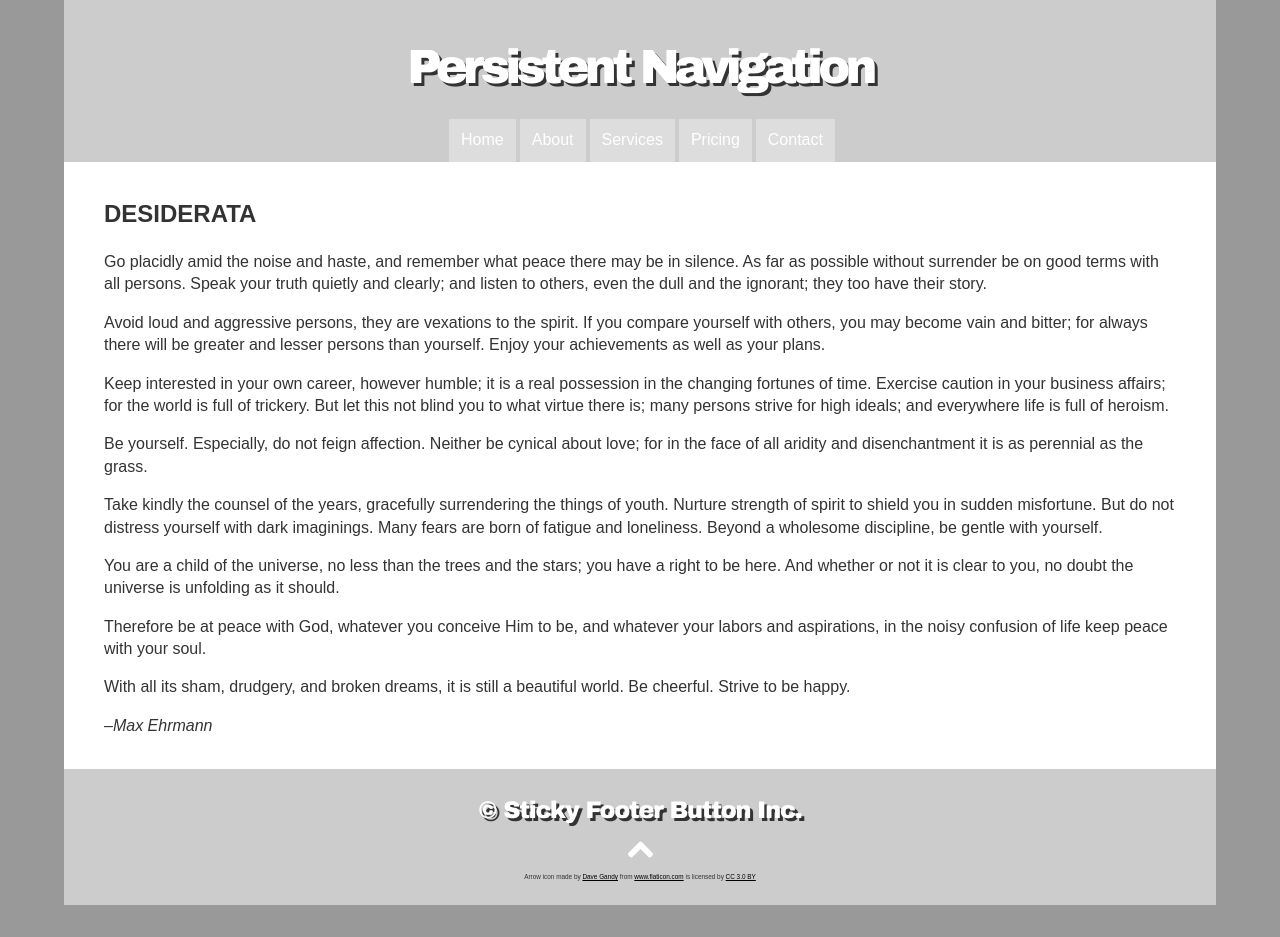
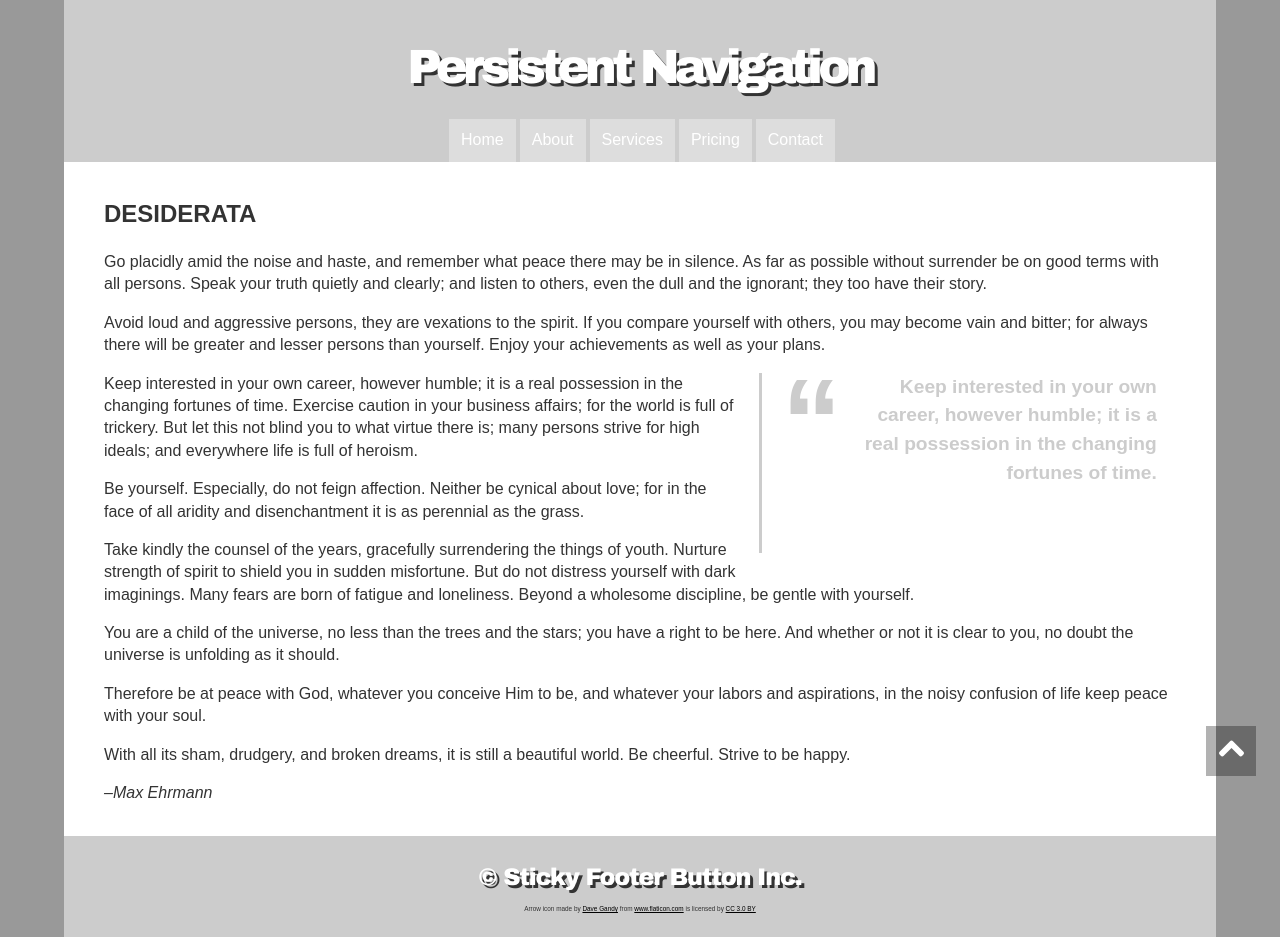
Before and after one commit to Sahitya1707/COMP-1054---CSS---Lesson--9, a plain HTML site: page index.html in a window 1280 px wide. Both pictures are taken after a click on the link "Back to top". Before the commit the page ends 905 px from the top, so only its background shows below. Drawn offline with Linux system fonts and the light colour scheme.

Commit message:
completed

```diff
--- /dev/null
+++ b/css/style.css
@@ -0,0 +1,142 @@
+body {
+  font-family: sans-serif;
+  background: #999;
+  min-width: 320px;
+  color: #333;
+}
+#container {
+  width: 90%;
+  margin: 0 auto;
+}
+header {
+  background: #ccc;
+  padding-top: 1em;
+}
+header nav {
+  overflow: hidden;
+}
+header nav ul {
+  list-style-type: none;
+  margin: 0;
+  padding: 0;
+  float: left;
+  position: relative;
+  left: 50%;
+}
+header nav ul li {
+  float: left;
+  position: relative;
+  right: 50%;
+  margin-left: 0.25em;
+  background: #ddd;
+}
+header nav a {
+  display: block;
+  padding: 0.75em;
+  color: #fff;
+  text-decoration: none;
+}
+header nav a:hover {
+  background: #fff;
+  color: #000;
+}
+
+/* STEP 1a: Persistent navigation - manually add the class="floater" to the HEADER NAV and build out a fixed horizontal navigation bar */
+header nav.floater {
+  position: fixed;
+  top: 0;
+  left: 0;
+  width: 100%;
+  background-color: rgb(0, 0, 0, 0.5);
+}
+/* STEP 1b: Remove the class="floater" from the HTML */
+header nav.floater li {
+  background-color: transparent;
+}
+
+main {
+  background: white;
+  clear: both;
+  line-height: 1.4;
+  padding: 1em 0;
+}
+main p {
+  margin-top: 0;
+}
+main blockquote {
+}
+
+header h1 {
+  font-family: "Arial Black", Arial, sans-serif;
+  font-size: 300%;
+  margin: 0.5em;
+  text-shadow: 3px 3px 0 #333;
+  letter-spacing: -0.1em;
+  text-align: center;
+}
+header h1 a {
+  color: white;
+  text-decoration: none;
+}
+blockquote h2 {
+  text-transform: uppercase;
+}
+
+/* STEP 7a: Build out the styles for the pullquote, adding the class="pullquote2" to the SPAN element in the HTML to see how the styles look */
+.pullquote2 {
+  display: block;
+  float: right;
+  padding: 0 0 0 20px;
+  margin: 0 1em 0.5em 1em;
+  width: 35%;
+  font-size: 1.2rem;
+  font-weight: bold;
+  line-height: 1.5;
+  text-align: right;
+  color: #ccc;
+  border-left: 3px solid #ccc;
+}
+/* STEP 7b: Add leading quotation marks and style them */
+.pullquote2::before {
+  content: "\201C";
+  display: block;
+  font-size: 120px;
+  float: left;
+  position: relative;
+  top: -0.35em;
+}
+
+/* STEP 7c: Remove the class"pullquote2" from the HTML */
+footer {
+  background: #ccc;
+  padding: 1em;
+}
+footer h3 {
+  margin: 0;
+  font-family: "Arial Black", Arial, sans-serif;
+  font-size: 150%;
+  margin: 0.5em;
+  color: white;
+  text-shadow: 3px 3px 0 #333;
+  letter-spacing: -0.05em;
+  text-align: center;
+}
+footer p {
+  font-size: 50%;
+  text-align: center;
+}
+footer a {
+  color: black;
+}
+/* STEP 3a: Build out the sticky footer 'Back to top' button styles */
+footer a.top {
+  position: fixed;
+  bottom: 1.5rem;
+  right: 1.5rem;
+  background-color: rgb(0, 0, 0, 0.3);
+  padding: 10px;
+  height: 30px;
+  width: 30px;
+  /* visibility: hidden; */
+  /* STEP 3b: Now hide the button entirely, and we will make it visible later with JavaScript */
+}
--- a/index.html
+++ b/index.html
@@ -1,121 +1,18 @@
 <!DOCTYPE html>
 <html lang="en">
+
 <head>
 	<meta charset="utf-8" />
 	<title>Persistent Navigation</title>
 	<meta name="viewport" content="width=device-width, initial-scale=1.0" />
 	<link href="css/normalize.css" rel="stylesheet" />
+	<link href="./css/style.css" rel="stylesheet" />
+	<script src="./js/script.js" defer></script>
 	<!-- STEP 10: Extract all of the below CSS and put it into an external file, using the LINK element to attach it -->
 	<!-- STEP 9b: Attach the custom JavaScript we built with a SCRIPT element - remember the 'defer' attribute -->
-		<style>
-			body{
-				font-family: sans-serif;
-				background: #999;
-				min-width: 320px;
-				color: #333;
-			}
-			#container {
-				width: 90%;
-				margin: 0 auto;
-			}
-			header {
-				background: #ccc;
-				padding-top: 1em;
-			}
-			header nav {
-				overflow: hidden;
-			}
-			header nav ul {
-				list-style-type: none;
-				margin: 0;
-				padding: 0;
-				float: left;
-				position: relative;
-				left: 50%;
-			}
-			header nav ul li {
-				float: left;
-				position: relative;
-				right: 50%;
-				margin-left: 0.25em;
-				background:#ddd;
-			}
-			header nav a {
-				display: block;
-				padding: 0.75em;
-				color: #fff;
-				text-decoration: none;
-			}
-			header nav a:hover {
-				background: #fff;
-				color: #000;
-			}
 
-			/* STEP 1a: Persistent navigation - manually add the class="floater" to the HEADER NAV and build out a fixed horizontal navigation bar */
+</head>
 
-			/* STEP 1b: Remove the class="floater" from the HTML */
-
-			main {
-				background: white;
-				clear: both;
-				line-height: 1.4;
-				padding: 1em 0;
-			}
-			main p {
-				margin-top: 0;
-			}
-			main blockquote {
-			}
-
-			header h1 {
-				font-family: "Arial Black", Arial, sans-serif;
-				font-size: 300%;
-				margin: 0.5em;
-				text-shadow: 3px 3px 0 #333;
-				letter-spacing: -0.1em;
-				text-align: center;
-			}
-			header h1 a {
-				color: white;
-				text-decoration: none;
-			}
-			blockquote h2 {
-				text-transform: uppercase;
-			}
-
-			/* STEP 7a: Build out the styles for the pullquote, adding the class="pullquote2" to the SPAN element in the HTML to see how the styles look */
-
-			/* STEP 7b: Add leading quotation marks and style them */
-
-			/* STEP 7c: Remove the class"pullquote2" from the HTML */
-			footer {
-				background: #ccc;
-				padding: 1em;
-			}
-			footer h3 {
-				margin: 0;
-				font-family: "Arial Black", Arial, sans-serif;
-				font-size: 150%;
-				margin: 0.5em;
-				color: white;
-				text-shadow: 3px 3px 0 #333;
-				letter-spacing: -0.05em;
-				text-align: center;
-			}
-			footer p {
-				font-size: 50%;
-				text-align: center;
-			}
-			footer a {
-				color: black;
-			}
-			/* STEP 3a: Build out the sticky footer 'Back to top' button styles */
-
-				/* STEP 3b: Now hide the button entirely, and we will make it visible later with JavaScript */
-
-
-		</style>
-	</head>
 <body>
 	<div id="container">
 		<header>
@@ -134,79 +31,51 @@
 			<blockquote>
 				<h2>Desiderata</h2>
 
-					<p>Go placidly amid the noise and haste, and remember what peace there may be in silence. As far as possible without surrender be on good terms with all persons. Speak your truth quietly and clearly; and listen to others, even the dull and the ignorant; they too have their story.</p>
+				<p>Go placidly amid the noise and haste, and remember what peace there may be in silence. As far as
+					possible without surrender be on good terms with all persons. Speak your truth quietly and clearly;
+					and listen to others, even the dull and the ignorant; they too have their story.</p>
 
-					<p>Avoid loud and aggressive persons, they are vexations to the spirit. If you compare yourself with others, you may become vain and bitter; for always there will be greater and lesser persons than yourself. Enjoy your achievements as well as your plans.</p>
+				<p>Avoid loud and aggressive persons, they are vexations to the spirit. If you compare yourself with
+					others, you may become vain and bitter; for always there will be greater and lesser persons than
+					yourself. Enjoy your achievements as well as your plans.</p>
 
-					<p><span class="pullquote">Keep interested in your own career, however humble; it is a real possession in the changing fortunes of time.</span> Exercise caution in your business affairs; for the world is full of trickery. But let this not blind you to what virtue there is; many persons strive for high ideals; and everywhere life is full of heroism.</p>
+				<p><span class="pullquote ">Keep interested in your own career, however humble; it is a real
+						possession
+						in the changing fortunes of time.</span> Exercise caution in your business affairs; for the
+					world is full of trickery. But let this not blind you to what virtue there is; many persons strive
+					for high ideals; and everywhere life is full of heroism.</p>
 
-					<p>Be yourself. Especially, do not feign affection. Neither be cynical about love; for in the face of all aridity and disenchantment it is as perennial as the grass.</p>
+				<p>Be yourself. Especially, do not feign affection. Neither be cynical about love; for in the face of
+					all aridity and disenchantment it is as perennial as the grass.</p>
 
-					<p>Take kindly the counsel of the years, gracefully surrendering the things of youth. Nurture strength of spirit to shield you in sudden misfortune. But do not distress yourself with dark imaginings. Many fears are born of fatigue and loneliness. Beyond a wholesome discipline, be gentle with yourself.</p>
+				<p>Take kindly the counsel of the years, gracefully surrendering the things of youth. Nurture strength
+					of spirit to shield you in sudden misfortune. But do not distress yourself with dark imaginings.
+					Many fears are born of fatigue and loneliness. Beyond a wholesome discipline, be gentle with
+					yourself.</p>
 
-					<p>You are a child of the universe, no less than the trees and the stars; you have a right to be here. And whether or not it is clear to you, no doubt the universe is unfolding as it should.</p>
+				<p>You are a child of the universe, no less than the trees and the stars; you have a right to be here.
+					And whether or not it is clear to you, no doubt the universe is unfolding as it should.</p>
 
-					<p>Therefore be at peace with God, whatever you conceive Him to be, and whatever your labors and aspirations, in the noisy confusion of life keep peace with your soul.</p>
+				<p>Therefore be at peace with God, whatever you conceive Him to be, and whatever your labors and
+					aspirations, in the noisy confusion of life keep peace with your soul.</p>
 
-					<p>With all its sham, drudgery, and broken dreams, it is still a beautiful world. Be cheerful. Strive to be happy.</p>
+				<p>With all its sham, drudgery, and broken dreams, it is still a beautiful world. Be cheerful. Strive to
+					be happy.</p>
 
 				<p><cite>&ndash;Max Ehrmann</cite></p>
 		</main>
 		<footer>
 			<h3>© Sticky Footer Button Inc.</h3>
 			<!-- STEP 6a: Build a simple 'back to top' anchor -->
-				<p><a href="#" title="Back to top" class="top"><img src="images/arrows.svg" width="25" height="25" /></a></p>
-				<p><small>Arrow icon made by <a href="http://www.flaticon.com/authors/dave-gandy" title="Dave Gandy">Dave Gandy</a> from <a href="http://www.flaticon.com" title="Flaticon">www.flaticon.com</a> is licensed by <a href="http://creativecommons.org/licenses/by/3.0/" title="Creative Commons BY 3.0" target="_blank">CC 3.0 BY</a></small></p>
+			<p><a href="#" title="Back to top" class="top"><img src="images/arrows.svg" width="25" height="25" /></a>
+			</p>
+			<p><small>Arrow icon made by <a href="http://www.flaticon.com/authors/dave-gandy" title="Dave Gandy">Dave
+						Gandy</a> from <a href="http://www.flaticon.com" title="Flaticon">www.flaticon.com</a> is
+					licensed by <a href="http://creativecommons.org/licenses/by/3.0/" title="Creative Commons BY 3.0"
+						target="_blank">CC 3.0 BY</a></small></p>
 		</footer>
 	</div><!-- end #container -->
-		<script>
-		// STEP 2: Build out script to control visibility of persistent navigation based on the scrolling position
-		// STEP 2a: Grab the #floatingbar as a var
 
-		// STEP 2b: Determine how far down the top of the #floatingbar is from the top of the viewport and capture it with a variable called navTop
+</body>
 
-		// STEP 4a: Get the 'Back to top' button from the DOM with a const topButton
-
-		// STEP 8a: Assign any and all elements with the class="pullquote" to the const pullQuote
-
-		// STEP 2c: Build an event listener for the scroll event (https://developer.mozilla.org/en-US/docs/Web/Events/scroll)
-
-			// STEP 2d: Check if the scroll position is further down than the top of the navbar...
-
-				// STEP 2e: Automatically add the class="floater" to enable the persistent navigation styles we built out in STEP 1
-
-				// STEP 4b: Set the sticky footer 'Back to top' button to display 'block' as the user has scrolled down the page somewhat
-
-
-				// STEP 2f: The user is pretty close to the top of the page, so remove the class="floater" and display the regular tab-based navigation
-
-				// STEP 4c: The user doesn't need the 'Back to top' button - they are at the top of the page, so set it to display 'none'
-
-
-
-			// STEP 6a: Attach event listener to 'Back to top' button that calls the scrollToTop function built in STEP 5
-
-				// STEP 6b: Prevent the default action of the anchor
-
-
-			// STEP 5a: Build out Scroll-To-Top function
-
-				// STEP 5b: Use the scrollBy() method to scroll the browser back up to the top of the page (https://developer.mozilla.org/en-US/docs/Web/API/Window/scrollBy)
-
-
-			// STEP 8b: Write a forEach loop to duplicate the pullquote text and insert it into the page
-
-				// STEP 8c: Get the parent element
-
-				// STEP 8d: Clone the element (https://developer.mozilla.org/en-US/docs/Web/API/Node/cloneNode)
-
-				// STEP 8e: Add a special class to the cloned SPAN element
-
-				// STEP 8f: Insert cloned element into the DOM
-
-
-			// STEP 9a: Move this entire JavaScript into an external file and put it into the /js folder
-			/* Animated scrolling of page to top function inspired by the great tutorial at https://dzone.com/articles/back-to-top-pure-javascript and the MDN page about scrollBy() at https://developer.mozilla.org/en-US/docs/Web/API/Window/scrollBy */
-		</script>
-	</body>
 </html>
--- /dev/null
+++ b/js/script.js
@@ -0,0 +1,62 @@
+// STEP 2: Build out script to control visibility of persistent navigation based on the scrolling position
+// STEP 2a: Grab the #floatingbar as a var
+const nav = document.querySelector("#floatingbar");
+console.log(nav);
+//STEP 2b: Determine how far down the top of the #floatingbar is from the top of the viewport and capture it with a variable called navTop
+let navTop = nav.offsetTop;
+
+// STEP 4a: Get the 'Back to top' button from the DOM with a const topButton
+const topButton = document.querySelector("footer a.top");
+topButton.style.visibility = "hidden";
+
+// STEP 8a: Assign any and all elements with the class="pullquote" to the const pullQuote
+const pullQuote = document.querySelectorAll(".pullquote");
+console.log(pullQuote);
+// STEP 2c: Build an event listener for the scroll event (https://developer.mozilla.org/en-US/docs/Web/Events/scroll)
+window.addEventListener("scroll", function () {
+  //   console.log("scrooll");
+  // STEP 2d: Check if the scroll position is further down than the top of the navbar...
+  if (window.pageYOffset > navTop) {
+    // STEP 2e: Automatically add the class="floater" to enable the persistent navigation styles we built out in STEP 1
+    nav.classList.add("floater");
+    // STEP 4b: Set the sticky footer 'Back to top' button to display 'block' as the user has scrolled down the page somewhat
+    topButton.style.visibility = "visible";
+  } else {
+    // STEP 2f: The user is pretty close to the top of the page, so remove the class="floater" and display the regular tab-based navigation
+    nav.classList.remove("floater");
+    // STEP 4c: The user doesn't need the 'Back to top' button - they are at the top of the page, so set it to display 'none'
+  }
+});
+// STEP 6a: Attach event listener to 'Back to top'button that calls the scrollToTop function built in STEP 5
+topButton.addEventListener("click", function (e) {
+  e.preventDefault();
+  scrollToTop();
+  // STEP 6b: Prevent the default action of the anchor
+}); // STEP 5a: Build out Scroll-To-Top function
+function scrollToTop() {
+  // STEP 5b: Use the scrollBy() method to scroll the browser back up to the top of the page (https://developer.mozilla.org/en-US/docs/Web/API/Window/scrollBy)
+  console.log("Scroll !!!!");
+  window.scroll({
+    top: 0,
+    left: 0,
+    behaviour: "smooth",
+  });
+}
+// STEP 8b: Write a forEach loop to duplicate the pullquote text and insert it into the page
+pullQuote.forEach((e) => {
+  // console.log(e);
+  // STEP 8c: Get the parent element // STEP 8d: Clone the element(https://developer.mozilla.org/en-US/docs/Web/API/Node/cloneNode)
+  const parenetElem = e.parentNode;
+  // STEP 8e:Add a special class to the cloned SPAN element
+  const clone = e.cloneNode(true);
+  clone.classList.add("pullquote2");
+  // STEP 8f: Insert cloned element into the DOM
+  parenetElem.prepend(clone);
+});
+// STEP 9a: Move this entire JavaScript into an external file and put it into the /js folder
+
+/* Animated scrolling of page to top
+  function inspired by the great tutorial at
+  https://dzone.com/articles/back-to-top-pure-javascript and the MDN page about
+  scrollBy() at https://developer.mozilla.org/en-US/docs/Web/API/Window/scrollBy
+  */
```
Lines whose indentation alone changed are shown as unchanged.
